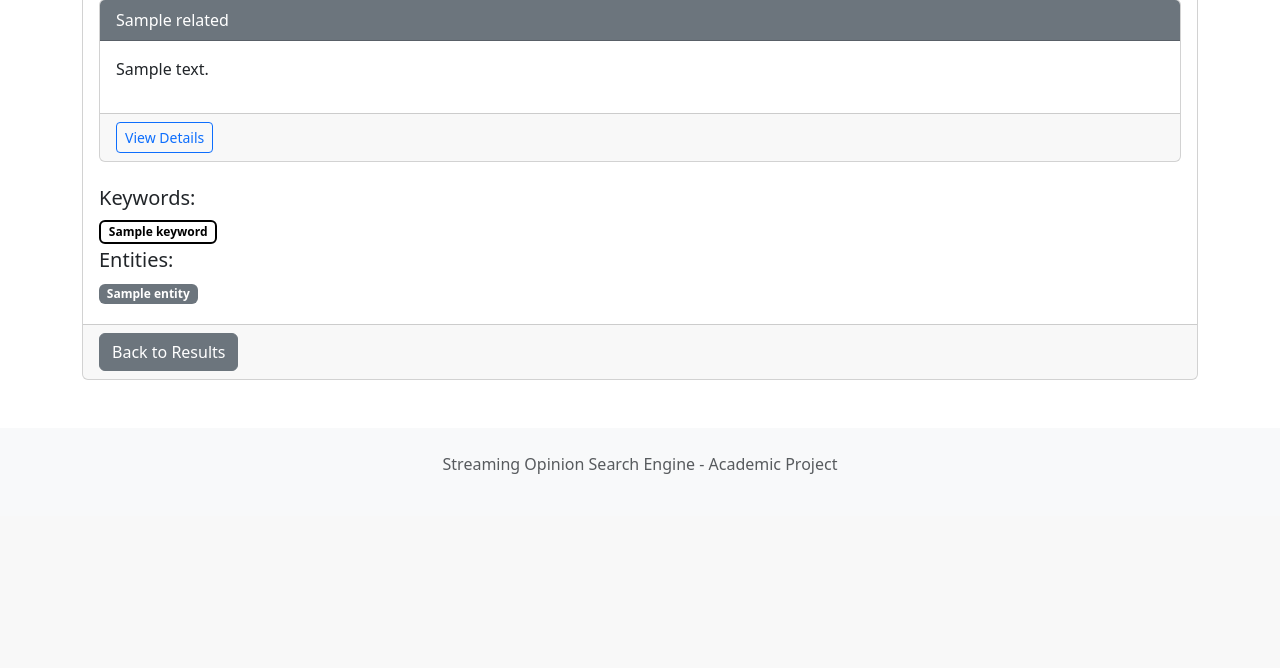
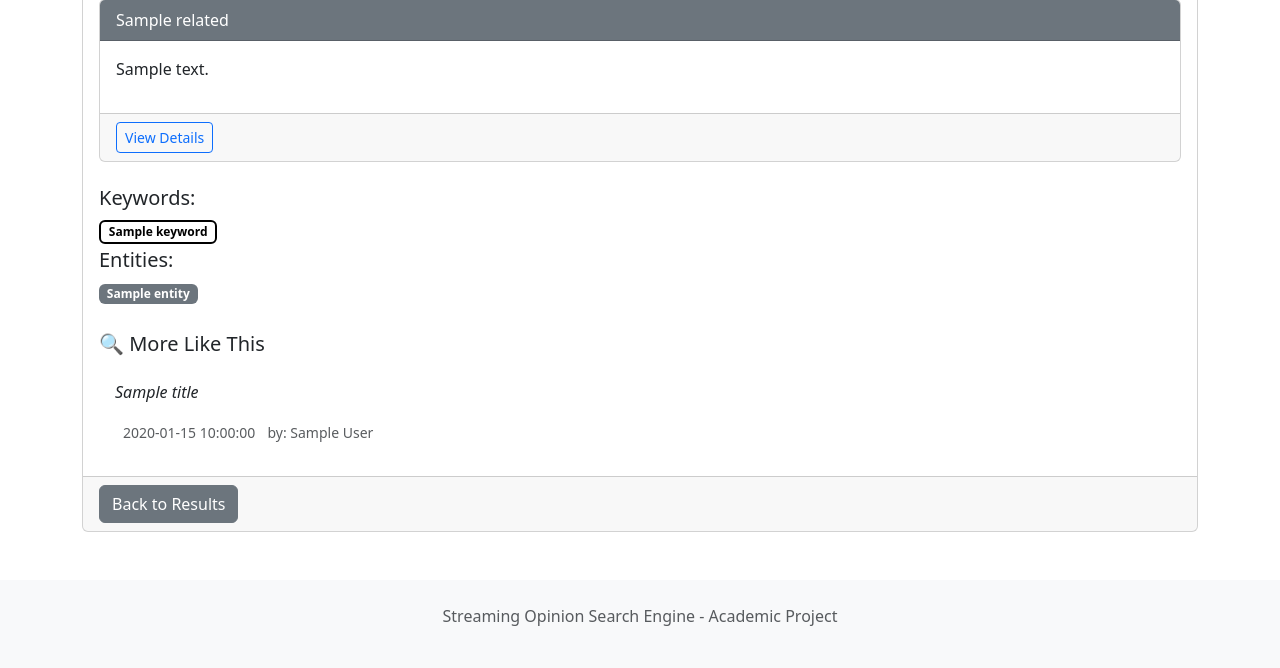
Before and after one commit to Alaneel/SC4021, a Flask app: template templates/document.html in a window 1280 px wide. Shown: the part 1042-1710 px from the top of the page. Before the commit the page ends 1558 px from the top, so only its background shows below. Run offline with Flask 3, Linux system fonts and the light colour scheme; the template is opened without the code that fills it: most values are stand-ins (such as "Sample title", 1, 10 or a date in 2020); some libraries are stand-ins or nearby versions.

Commit message:
added MoreLikeThis

```diff
--- a/app.py
+++ b/app.py
@@ -341,11 +341,38 @@ def view_document(doc_id):
         'fl': '*',  # Request all fields
         'wt': 'json'
     }
+    mlt_params = {
+        'q': f'id:"{doc_id}"',
+        'mlt': 'true',
+        'mlt.fl': 'text,cleaned_text',  # Choose fields used for similarity
+        'mlt.mindf': 1,
+        'mlt.mintf': 1,
+        'mlt.count': 10,
+        'wt': 'json'
+    }
 
     try:
         response = requests.get(f"{SOLR_URL}/select", params=params)
         response.raise_for_status()
         results = response.json()
+
+        mlt_response = requests.get(f"{SOLR_URL}/select", params=mlt_params)
+        mlt_response.raise_for_status()
+        mlt_results = mlt_response.json()
+
+        if mlt_results:
+            mlt = mlt_results['moreLikeThis'][doc_id]['docs']
+            similar_docs = []
+            for mlt_doc in mlt:
+                print(datetime.strptime(mlt_doc['created_at'][0], '%Y-%m-%dT%H:%M:%SZ').strftime("%d %m %Y"))
+
+                similar_docs.append({
+                    "id": mlt_doc['id'],
+                    "text": mlt_doc['text'],
+                    "created_at": datetime.strptime(mlt_doc['created_at'][0], '%Y-%m-%dT%H:%M:%SZ').strftime('%B %d, %Y'),
+                    "author": mlt_doc['author'],
+                })
+
 
         if results['response']['numFound'] > 0:
             doc = results['response']['docs'][0]
@@ -445,7 +472,7 @@ def view_document(doc_id):
                     except:
                         entities = []
 
-            return render_template('document.html', doc=doc, related_docs=related_docs,
+            return render_template('document.html', doc=doc, related_docs=related_docs, similar_docs=similar_docs,
                                 keywords=keywords, entities=entities)
         else:
             return render_template('error.html', message="Document not found"), 404
--- a/templates/document.html
+++ b/templates/document.html
@@ -313,6 +313,40 @@
             </div>
         </div>
         {% endif %}
+
+        <!-- More Like This -->
+        <div class="mt-4">
+            <h5>🔍 More Like This</h5>
+
+            {% if similar_docs %}
+            <div class="card-body p-0">
+                <!-- Scrollable container -->
+                <div class="list-group list-group-flush" style="max-height: 300px; overflow-y: auto;">
+                    {% for item in similar_docs %}
+                        <a href="/document/{{ item.id }}" class="list-group-item p-3 text-decoration-none text-dark">
+                            {% if item.title %}
+                                <p class="fw-light fst-italic">{{ item.title[0] }}</p>
+                            {% else %}
+                                <p class="fw-light fst-italic">{{ item.text[0] }}</p>
+                            {% endif %}
+
+                            {% if item.created_at %}
+                                <small class="text-muted ms-2">{{ item.created_at }}</small>
+                            {% endif %}
+
+                            {% if item.author %}
+                                <small class="text-muted ms-2">by: {{ item.author|join(', ') }}</small>
+                            {% endif %}
+                        </a>
+                    {% endfor %}
+                </div>
+            </div>
+            {% else %}
+            <p>No similar documents found.</p>
+            {% endif %}
+        </div>
+
+
     </div>
     <div class="card-footer">
         <a href="javascript:history.back()" class="btn btn-secondary">Back to Results</a>
```
